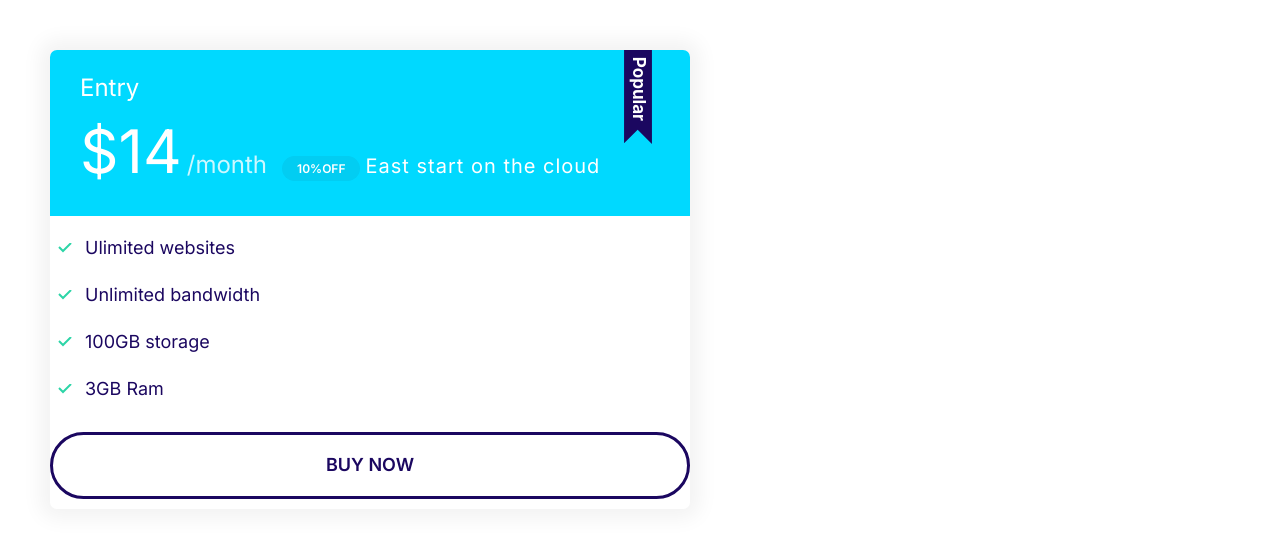
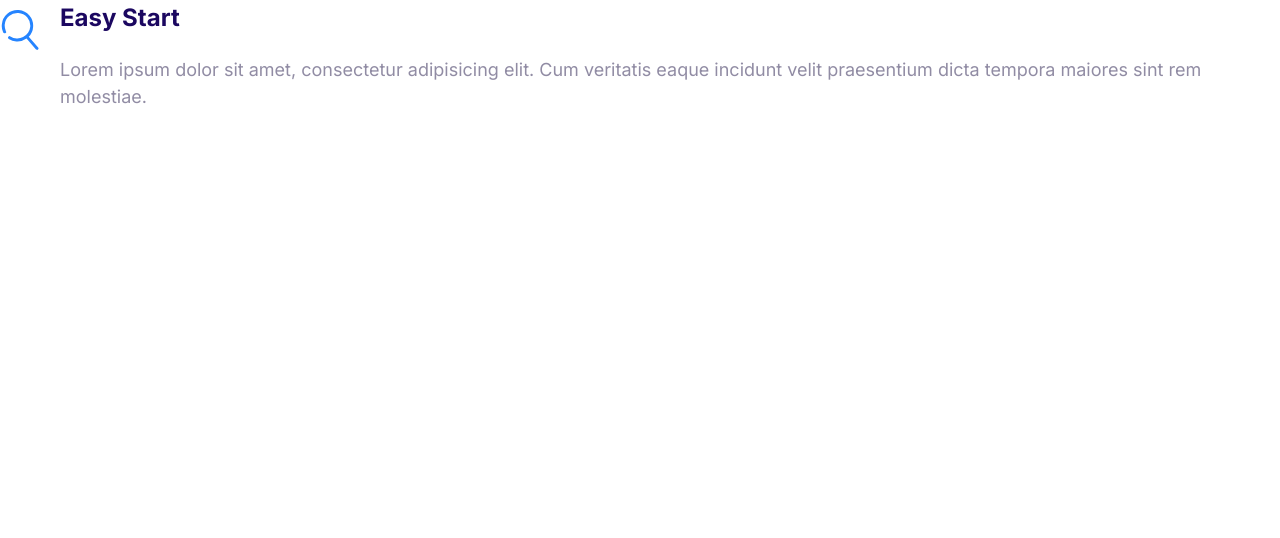
Before and after one commit to BANQUETOX/HTML--CSS-Proyect, a plain HTML site: page Index.html in a window 1280 px wide. Drawn offline with Linux system fonts and the light colour scheme.

Commit message:
Create the media component

```diff
--- a/Index.html
+++ b/Index.html
@@ -16,26 +16,19 @@
     <title>Document</title>
   </head>
   <body>
-    <div class="plan plan--popular">
-      <div class="card card--secundary" style="width: 50%; margin: 5rem">
-        <header class="card__header">
-          <h3 class="plan__name">Entry</h3>
-          <span class="plan__price">$14</span>
-          <span class="plan__billing-cycle">/month</span>
-          <span class="badge badge--secundary badge--small">10%OFF</span>
-          <span class="plan__description">East start on the cloud</span>
-        </header>
-        <div class="card__body">
-          <ul class="list list--tick">
-            <li class="list__item">Ulimited websites</li>
-            <li class="list__item">Unlimited bandwidth</li>
-            <li class="list__item">100GB storage</li>
-            <li class="list__item">3GB Ram</li>
-          </ul>
-          <button class="button button--block button--empty button--primary">
-            Buy Now
-          </button>
-        </div>
+    <div class="media">
+      <div class="media__image">
+        <svg class="icon icon--primary">
+          <use xlink:href="/images/sprite.svg#search"></use>
+        </svg>
+      </div>
+      <div class="media__body">
+        <h3 class="media__title & Managed Updates">Easy Start</h3>
+        <p>
+          Lorem ipsum dolor sit amet, consectetur adipisicing elit. Cum
+          veritatis eaque incidunt velit praesentium dicta tempora maiores sint
+          rem molestiae.
+        </p>
       </div>
     </div>
   </body>
--- a/Styles/Index.css
+++ b/Styles/Index.css
@@ -148,7 +148,7 @@ a{
     height: 40px;
 }
 .icon--primary{
-    fill: var(--color-primary)
+    fill: var(--color-primary);
 }
 .icon-container{
     background-color: #f3f9fa;
@@ -159,11 +159,7 @@ a{
     width: 64px;
     height: 64px;
 }
-/*Button
- accent color
- without backgrund color
- Fill container
- fit content */
+/*Button */
 
 .button{
     border-radius: 40px;
@@ -337,3 +333,18 @@ a{
         display: block;
     }
   }
+
+  /* Media */
+
+  .media{
+    display: flex;
+  }
+  .media__title{
+    margin-top: 0;
+  }
+  .media__body{
+    margin: 0 2rem;
+  }
+  .media__image{
+    margin-top: 1rem;
+  }
```
Also changed, not shown: Components/Plan.html (added, +22 -0 lines), Components/icons.htm (renamed from icons.htm).
